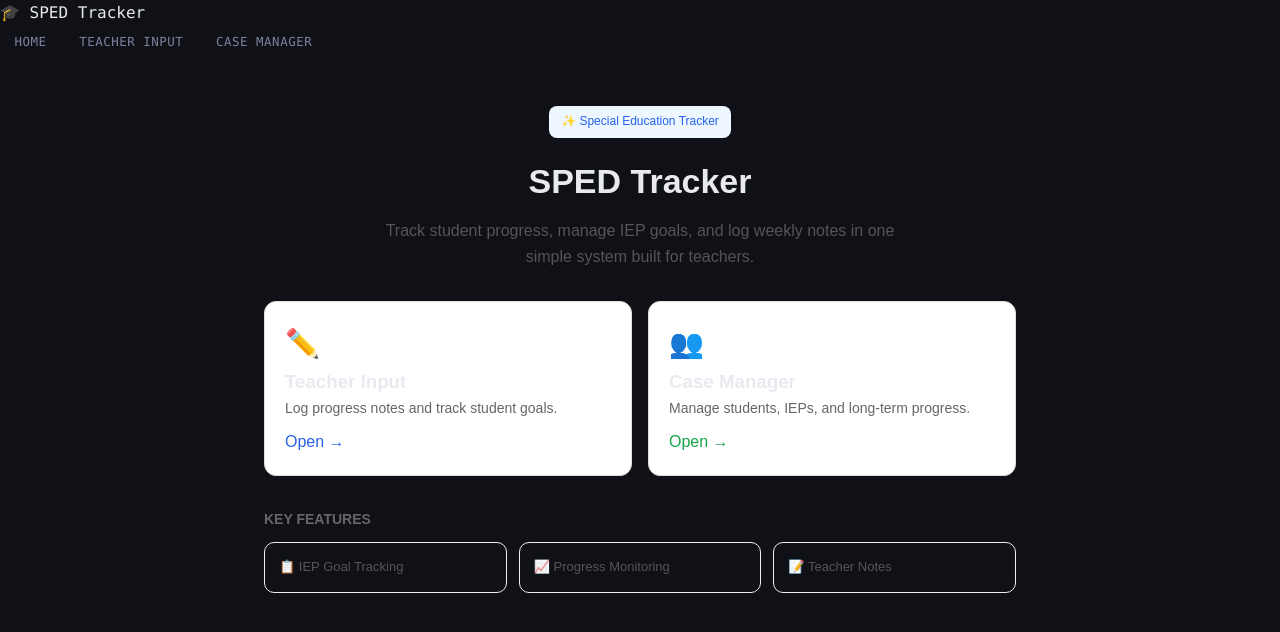
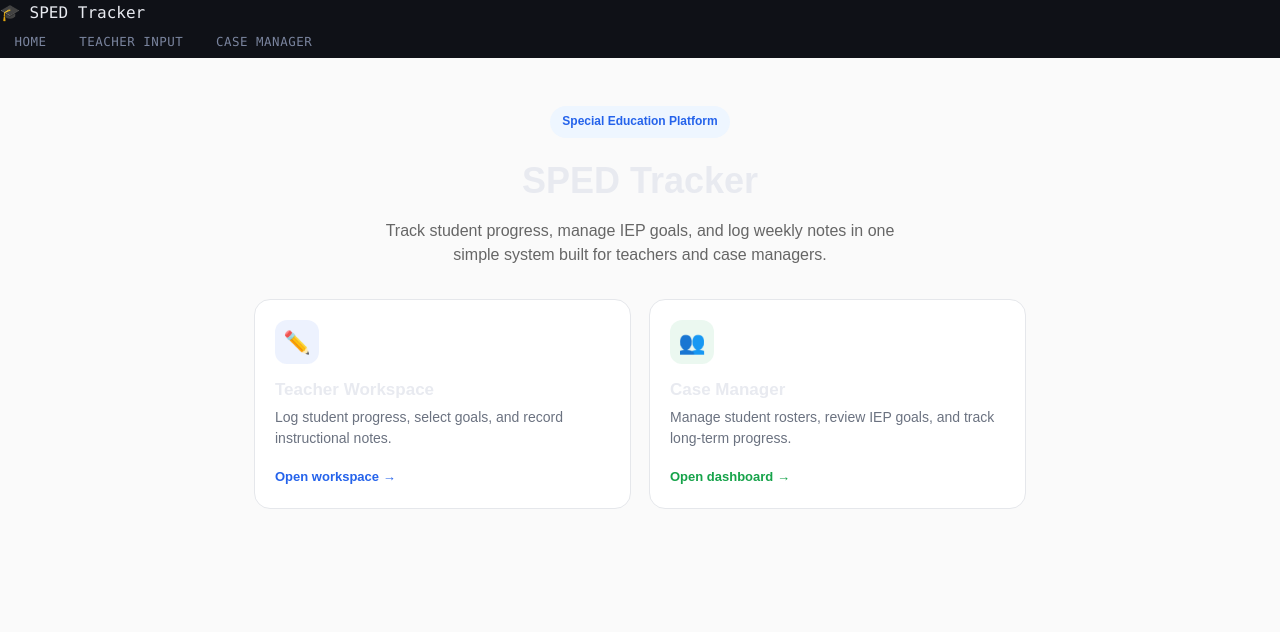
Before and after one commit to jjester58-eng/sped-tracker, a Next.js app: page / in a window 1280 px wide. Shown: the top 632 px of the page. Built offline with nearby package versions, Linux system fonts and the light colour scheme.

Commit message:
Color change

```diff
--- a/app/page.tsx
+++ b/app/page.tsx
@@ -2,112 +2,122 @@ import Link from "next/link";
 
 export default function HomePage() {
   return (
-    <main style={{ fontFamily: "sans-serif" }}>
+    <main style={{ fontFamily: "sans-serif", background: "#fafafa", minHeight: "100vh" }}>
 
       {/* HERO */}
       <section style={{ textAlign: "center", padding: "3rem 1.5rem 2rem" }}>
-        <div
-          style={{
+        <div style={{
           display: "inline-block",
           fontSize: "12px",
           padding: "6px 12px",
-            borderRadius: "8px",
+          borderRadius: "999px",
           background: "#eef6ff",
           color: "#2563eb",
-            marginBottom: "16px",
-            fontWeight: 500,
-          }}
-        >
-          ✨ Special Education Tracker
+          marginBottom: "14px",
+          fontWeight: 600,
+        }}>
+          Special Education Platform
         </div>
 
-        <h1 style={{ fontSize: "34px", marginBottom: "10px" }}>
+        <h1 style={{ fontSize: "36px", margin: "0 0 10px" }}>
           SPED Tracker
         </h1>
 
-        <p style={{ maxWidth: "520px", margin: "0 auto", color: "#555" }}>
-          Track student progress, manage IEP goals, and log weekly notes in one simple system built for teachers.
+        <p style={{ maxWidth: "520px", margin: "0 auto", color: "#666", lineHeight: 1.5 }}>
+          Track student progress, manage IEP goals, and log weekly notes in one simple system built for teachers and case managers.
         </p>
       </section>
 
-      {/* CARDS */}
-      <section
-        style={{
+      {/* MAIN CARDS */}
+      <section style={{
         display: "grid",
-          gridTemplateColumns: "repeat(auto-fit, minmax(240px, 1fr))",
-          gap: "16px",
-          maxWidth: "800px",
+        gridTemplateColumns: "repeat(auto-fit, minmax(260px, 1fr))",
+        gap: "18px",
+        maxWidth: "820px",
         margin: "0 auto",
         padding: "0 1.5rem 2rem",
-        }}
-      >
+      }}>
+
         {/* TEACHER */}
-        <Link
-          href="/teacher"
-          style={{
-            border: "1px solid #ddd",
-            borderRadius: "12px",
-            padding: "20px",
-            textDecoration: "none",
-            color: "inherit",
-            background: "white",
-          }}
-        >
-          <div style={{ fontSize: "28px" }}>✏️</div>
-          <h3>Teacher Input</h3>
-          <p style={{ fontSize: "14px", color: "#666" }}>
-            Log progress notes and track student goals.
+        <Link href="/teacher" style={cardStyle}>
+          <div style={iconStyle("#2563eb")}>✏️</div>
+
+          <div>
+            <h2 style={titleStyle}>Teacher Workspace</h2>
+            <p style={descStyle}>
+              Log student progress, select goals, and record instructional notes.
             </p>
-          <div style={{ marginTop: "10px", color: "#2563eb" }}>
-            Open →
+          </div>
+
+          <div style={actionStyle("#2563eb")}>
+            Open workspace →
           </div>
         </Link>
 
         {/* CASE MANAGER */}
-        <Link
-          href="/case-manager"
-          style={{
-            border: "1px solid #ddd",
-            borderRadius: "12px",
-            padding: "20px",
-            textDecoration: "none",
-            color: "inherit",
-            background: "white",
-          }}
-        >
-          <div style={{ fontSize: "28px" }}>👥</div>
-          <h3>Case Manager</h3>
-          <p style={{ fontSize: "14px", color: "#666" }}>
-            Manage students, IEPs, and long-term progress.
+        <Link href="/case-manager" style={cardStyle}>
+          <div style={iconStyle("#16a34a")}>👥</div>
+
+          <div>
+            <h2 style={titleStyle}>Case Manager</h2>
+            <p style={descStyle}>
+              Manage student rosters, review IEP goals, and track long-term progress.
             </p>
-          <div style={{ marginTop: "10px", color: "#16a34a" }}>
-            Open →
+          </div>
+
+          <div style={actionStyle("#16a34a")}>
+            Open dashboard →
           </div>
         </Link>
-      </section>
 
-      {/* FEATURES */}
-      <section style={{ maxWidth: "800px", margin: "0 auto", padding: "0 1.5rem 3rem" }}>
-        <h4 style={{ fontSize: "14px", color: "#666", marginBottom: "12px" }}>
-          KEY FEATURES
-        </h4>
-
-        <div style={{ display: "flex", gap: "12px", flexWrap: "wrap" }}>
-          <div style={box}>📋 IEP Goal Tracking</div>
-          <div style={box}>📈 Progress Monitoring</div>
-          <div style={box}>📝 Teacher Notes</div>
-        </div>
       </section>
     </main>
   );
 }
 
-const box = {
-  flex: "1",
-  minWidth: "180px",
-  padding: "14px",
-  border: "1px solid #eee",
-  borderRadius: "10px",
+/* ---------- STYLES ---------- */
+
+const cardStyle: React.CSSProperties = {
+  background: "white",
+  border: "1px solid #e5e7eb",
+  borderRadius: "16px",
+  padding: "20px",
+  textDecoration: "none",
+  color: "inherit",
+  display: "flex",
+  flexDirection: "column",
+  gap: "12px",
+  transition: "0.2s",
+};
+
+const iconStyle = (color: string): React.CSSProperties => ({
+  width: "44px",
+  height: "44px",
+  borderRadius: "12px",
+  background: `${color}15`,
+  display: "flex",
+  alignItems: "center",
+  justifyContent: "center",
+  fontSize: "22px",
+  color,
+});
+
+const titleStyle: React.CSSProperties = {
+  fontSize: "17px",
+  fontWeight: 600,
+  margin: "0 0 4px",
+};
+
+const descStyle: React.CSSProperties = {
+  fontSize: "14px",
+  color: "#6b7280",
+  lineHeight: 1.5,
+  margin: 0,
+};
+
+const actionStyle = (color: string): React.CSSProperties => ({
+  marginTop: "6px",
   fontSize: "13px",
-  color: "#555",
-};
+  fontWeight: 600,
+  color,
+});
```
Lines whose indentation alone changed are shown as unchanged.
